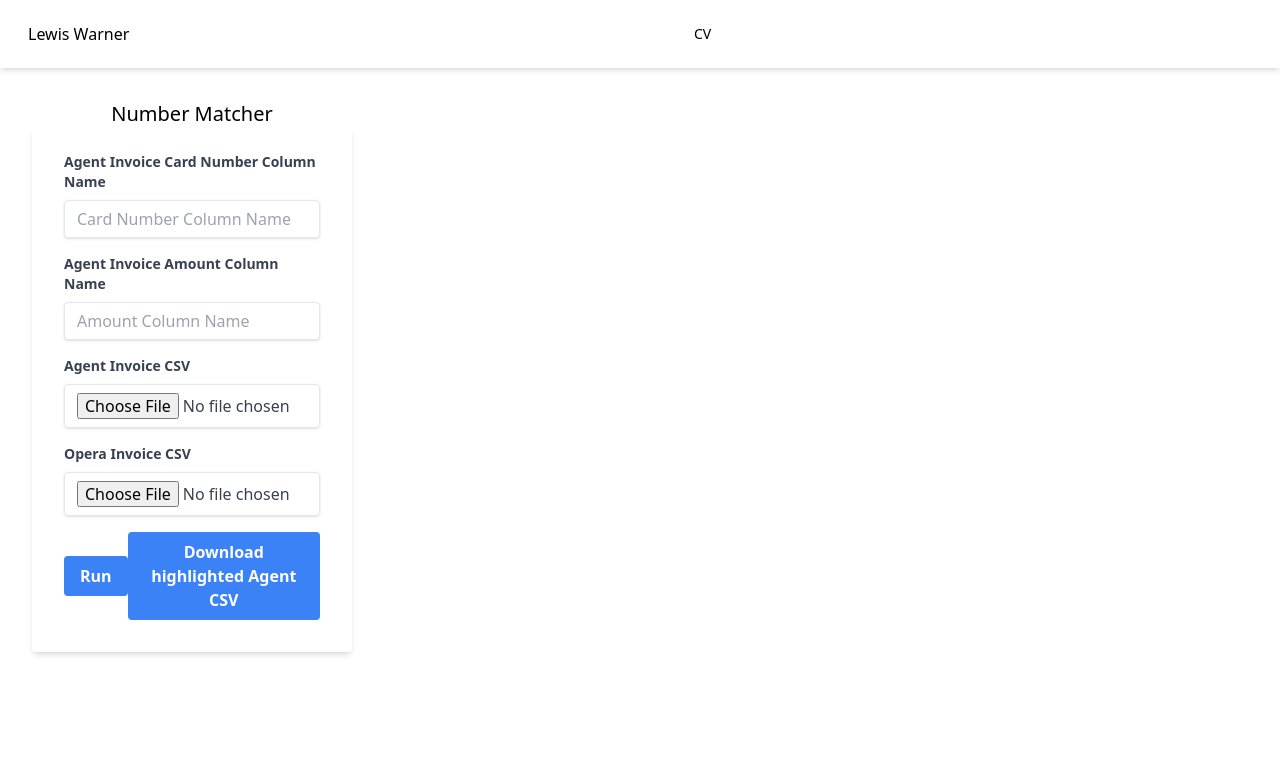
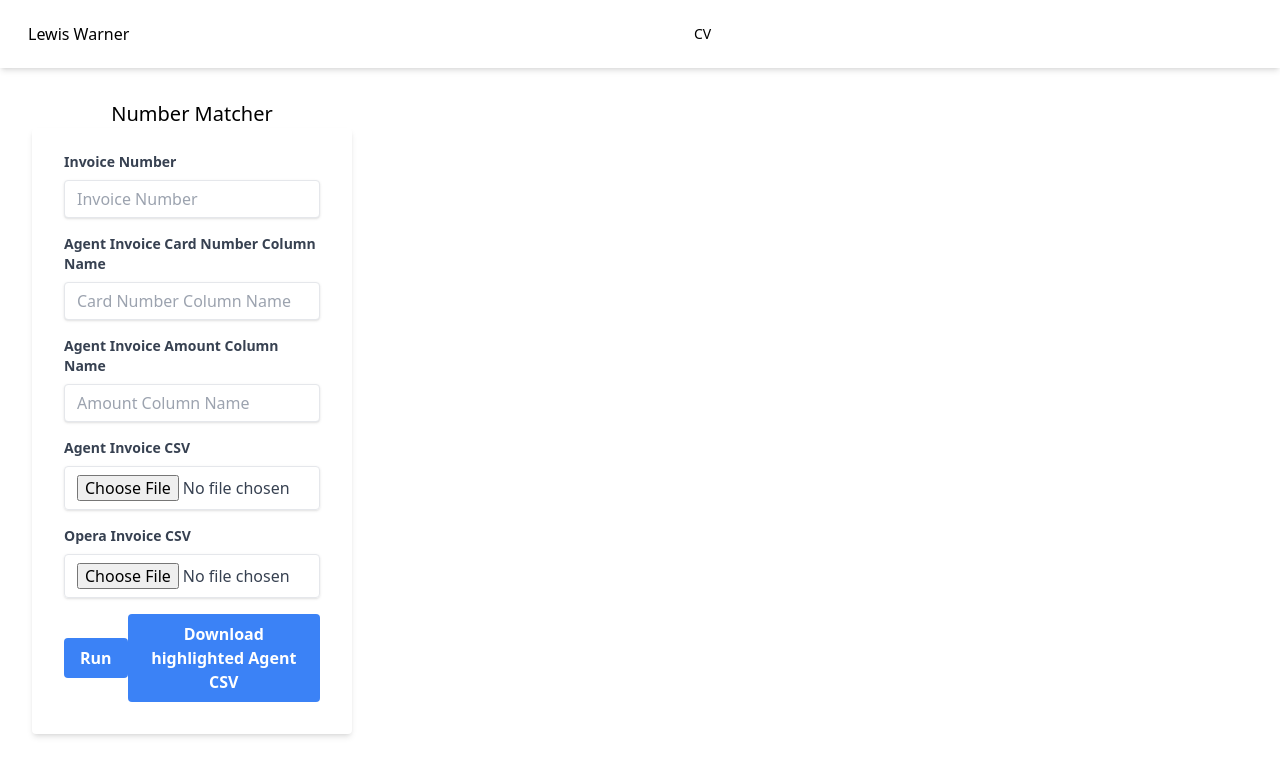
Before and after one commit to Warnster/personal-site, a Next.js app: page /number-matcher in a window 1280 px wide. Shown: the top 776 px of the page. Built offline with nearby package versions, Linux system fonts and the light colour scheme.

Commit message:
fix: duplicates

```diff
--- a/pages/number-matcher/index.tsx
+++ b/pages/number-matcher/index.tsx
@@ -1,37 +1,65 @@
-import { CleanInvoice, MatchingRow, SantisedInvoice } from "@/containers/number-matcher/types";
-import { highlightCsv, readCsv, searchAgent } from "@/containers/number-matcher/utils";
+import {
+  CleanInvoice,
+  MatchingRow,
+  SantisedInvoice,
+} from "@/containers/number-matcher/types";
+import {
+  downloadCsvFromUri,
+  highlightCsv,
+  readCsv,
+  searchAgent,
+} from "@/containers/number-matcher/utils";
 import { useRef, useState } from "react";
 
 const operaCardNumberHeader = "Card Number";
 const operaAmountHeader = "Open";
 
 export const NumberMatcher = () => {
-
-
   const [cardNumberHeader, setCardNumberHeader] = useState("");
   const [amountHeader, setAmountHeader] = useState("");
+  const [invoiceNumber, setInvoiceNumber] = useState("");
   const operaFile = useRef<HTMLInputElement>(null);
   const agentFile = useRef<HTMLInputElement>(null);
-    const [operaInvoiceData, setOperaInvoiceData] = useState<SantisedInvoice[]>([]);
-    const [agentInvoiceData, setAgentInvoiceData] = useState<SantisedInvoice[]>([]);
+  const [operaInvoiceData, setOperaInvoiceData] = useState<SantisedInvoice[]>(
+    []
+  );
+  const [agentInvoiceData, setAgentInvoiceData] = useState<SantisedInvoice[]>(
+    []
+  );
   const [matchingRows, setMatchingRows] = useState<MatchingRow[]>([]);
 
-
-
   const run = async () => {
-
     // get file which will be a csv from operaFile id input and convert to array of objects
 
-    const operaInvoiceData = await readCsv(operaFile.current, operaCardNumberHeader.trim(), operaAmountHeader.trim());
-    console.log({operaInvoiceData})
-    const agentInvoiceData = await readCsv(agentFile.current, cardNumberHeader.trim(), amountHeader.trim());
-    console.log({agentInvoiceData})
+    const operaInvoiceData = await readCsv(
+      operaFile.current,
+      operaCardNumberHeader.trim(),
+      operaAmountHeader.trim()
+    );
+    console.log({ operaInvoiceData });
+    const agentInvoiceData = await readCsv(
+      agentFile.current,
+      cardNumberHeader.trim(),
+      amountHeader.trim()
+    );
+    console.log({ agentInvoiceData });
     const matchingRows: MatchingRow[] = [];
+    const duplicates: { [key: string]: number[] } = {};
     for (let i = 0; i < operaInvoiceData.length; i++) {
       const operaRow = operaInvoiceData[i] as CleanInvoice;
-      const matchingAgentIndex = searchAgent(operaRow, agentInvoiceData);
+      const matchingAgentIndex = searchAgent(
+        operaRow,
+        agentInvoiceData,
+        duplicates
+      );
+      const key = `${operaRow.last4Digits}-${operaRow.amount}`;
 
       if (matchingAgentIndex > -1) {
+        if (duplicates[key]) {
+          duplicates[key].push(matchingAgentIndex);
+        } else {
+          duplicates[key] = [matchingAgentIndex];
+        }
         console.log("found match", agentInvoiceData[matchingAgentIndex]);
         matchingRows.push({
           agentIndex: matchingAgentIndex,
@@ -39,49 +67,45 @@ export const NumberMatcher = () => {
         });
       }
     }
+    console.log({ duplicates });
     setMatchingRows(matchingRows);
     setOperaInvoiceData(operaInvoiceData);
     setAgentInvoiceData(agentInvoiceData);
-    console.log({matchingRows})
+    console.log({ matchingRows });
   };
 
   const downloadAgentCsv = async () => {
-    const {fileData, fileHeaders} = await highlightCsv(agentFile.current)
-    console.log({fileData, fileHeaders});
+    const { fileData, fileHeaders } = await highlightCsv(agentFile.current);
+    console.log({ fileData, fileHeaders });
     // loop through fileHeaders and add a new header to the array after a header with the value amountHeader
     const amountHeaderIndex = fileHeaders.indexOf(amountHeader);
-    fileHeaders.splice(amountHeaderIndex + 1, 0, "Matched");
+    fileHeaders.splice(amountHeaderIndex + 1, 0, invoiceNumber);
     // loop through fileData and add a new property to each object after the property with the key amountHeader
     for (let i = 0; i < fileData.length; i++) {
       const data = fileData[i];
       const matchingRow = matchingRows.find((row) => row.agentIndex === i);
       if (matchingRow) {
-            data["Matched"] = "Yesss";
+        data[invoiceNumber] = "Yes";
       } else {
-            data["Matched"] = "No";
+        data[invoiceNumber] = "No";
       }
     }
-
 
     // write code to output a csv file with the headers and data
     let csvContent = "data:text/csv;charset=utf-8,";
     // add to the csv content the headers
     csvContent += fileHeaders.join(",");
     csvContent += "\r";
-    for(let i = 0; i < fileData.length; i++) {
+    for (let i = 0; i < fileData.length; i++) {
       const data = fileData[i];
-        console.log({data})
+      console.log({ data });
       for (let j = 0; j < fileHeaders.length; j++) {
         const header = fileHeaders[j];
-
         // if data[header] is undefined or null, add an empty string to the CSV
 
         const cellValue = data[header] ?? "";
         // escape commas from the cellValue for csv but keep them in the csv
-            const escapedCellValue = cellValue.replace(/,/g, "\,");
-
-
-
+        const escapedCellValue = cellValue.replace(/,/g, ",");
         // add a comma after each data item, except for the last one
         if (j !== fileHeaders.length - 1) {
           csvContent += escapedCellValue + ",";
@@ -93,37 +117,47 @@ export const NumberMatcher = () => {
     }
 
     const encodedUri = encodeURI(csvContent);
-    console.log({csvContent})
+    console.log({ csvContent });
     downloadCsvFromUri(encodedUri);
-
-  }
-
-  const downloadCsvFromUri = (encodedUri: string) => {
-    var link = document.createElement("a");
-    link.setAttribute("href", encodedUri);
-    link.setAttribute("download", "myData.csv");
-    document.body.appendChild(link);
-    link.click();
-    document.body.removeChild(link);
-  }
+  };
 
   // sort matching rows by agent index
-  const agentSortedMatchingRows = matchingRows.sort((a, b) => a.agentIndex - b.agentIndex);
+  const agentSortedMatchingRows = matchingRows.sort(
+    (a, b) => a.agentIndex - b.agentIndex
+  );
   const agentSet = new Set();
 
   // calculate the sum of amount for agentSortedMatchingRows
   const agentSum = agentSortedMatchingRows.reduce((acc, curr) => {
-        const agentRow = agentInvoiceData[curr.agentIndex]
-        if(agentRow.empty) return acc;
+    const agentRow = agentInvoiceData[curr.agentIndex];
+    if (agentRow.empty) return acc;
     const agentAmount = agentRow.amount;
     return acc + agentAmount;
   }, 0);
-    console.log({agentSortedMatchingRows})
+  console.log({ agentSortedMatchingRows });
   return (
     <>
       <div className="w-full max-w-xs m-8">
         <h1 className="text-xl text-center">Number Matcher</h1>
         <form className="bg-white shadow-md rounded px-8 pt-6 pb-8 mb-4">
+        <div className="mb-4">
+            <label
+              className="block text-gray-700 text-sm font-bold mb-2"
+              htmlFor="invoiceNumber"
+            >
+              Invoice Number
+            </label>
+            <input
+              className="shadow appearance-none border rounded w-full py-2 px-3 text-gray-700 leading-tight focus:outline-none focus:shadow-outline"
+              id="invoiceNumber"
+              type="text"
+              onChange={(e) => {
+                setInvoiceNumber(e.target.value);
+              }}
+              value={invoiceNumber}
+              placeholder="Invoice Number"
+            />
+          </div>
           <div className="mb-4">
             <label
               className="block text-gray-700 text-sm font-bold mb-2"
@@ -135,7 +169,9 @@ export const NumberMatcher = () => {
               className="shadow appearance-none border rounded w-full py-2 px-3 text-gray-700 leading-tight focus:outline-none focus:shadow-outline"
               id="cardnumber"
               type="text"
-            onChange={(e) => {setCardNumberHeader(e.target.value)}}
+              onChange={(e) => {
+                setCardNumberHeader(e.target.value);
+              }}
               value={cardNumberHeader}
               placeholder="Card Number Column Name"
             />
@@ -151,7 +187,9 @@ export const NumberMatcher = () => {
               className="shadow appearance-none border rounded w-full py-2 px-3 text-gray-700 leading-tight focus:outline-none focus:shadow-outline"
               id="amount"
               type="text"
-            onChange={(e) => {setAmountHeader(e.target.value)}}
+              onChange={(e) => {
+                setAmountHeader(e.target.value);
+              }}
               value={amountHeader}
               placeholder="Amount Column Name"
             />
@@ -205,7 +243,8 @@ export const NumberMatcher = () => {
 
       <div className="m-8">
         {matchingRows.length > 0 && (
-            <div><h1>Results of check</h1>
+          <div>
+            <h1>Results of check</h1>
             <table className="w-full text-sm text-left text-gray-500 dark:text-gray-400">
               <thead className="text-xs text-gray-700 uppercase bg-gray-50 dark:bg-gray-700 dark:text-gray-400">
                 <tr>
@@ -217,26 +256,31 @@ export const NumberMatcher = () => {
                 </tr>
               </thead>
               <tbody>
-
-
-        {agentSortedMatchingRows.map(({agentIndex, operaIndex}, index) => {
+                {agentSortedMatchingRows.map(
+                  ({ agentIndex, operaIndex }, index) => {
                     // keep track of matching agentIndexes
                     const operaRow = operaInvoiceData[operaIndex];
-            if(operaRow.empty) return null;
+                    if (operaRow.empty) return null;
                     const isDuplicate = agentSet.has(agentIndex);
-            if(!isDuplicate) {
+                    if (!isDuplicate) {
                       agentSet.add(agentIndex);
                     }
                     return (
-                <tr key={agentIndex + operaIndex + operaRow.last4Digits} className={`bg-white border-b dark:bg-gray-800 dark:border-gray-700 ${isDuplicate ? 'text-red-400' : ''}`}>
+                      <tr
+                        key={agentIndex + operaIndex + operaRow.last4Digits}
+                        className={`bg-white border-b dark:bg-gray-800 dark:border-gray-700 ${
+                          isDuplicate ? "text-red-400" : ""
+                        }`}
+                      >
                         <td className="px-6 py-4">{index + 1}</td>
                         <td className="px-6 py-4">{operaRow.last4Digits}</td>
                         <td className="px-6 py-4">{operaRow.amount}</td>
                         <td className="px-6 py-4">{operaIndex + 2}</td>
                         <td className="px-6 py-4">{agentIndex + 2}</td>
                       </tr>
-            )
-        })}
+                    );
+                  }
+                )}
               </tbody>
             </table>
           </div>
```
Also changed, not shown: src/containers/number-matcher/utils.ts (+18 -5 lines). Lines whose indentation alone changed are shown as unchanged.
